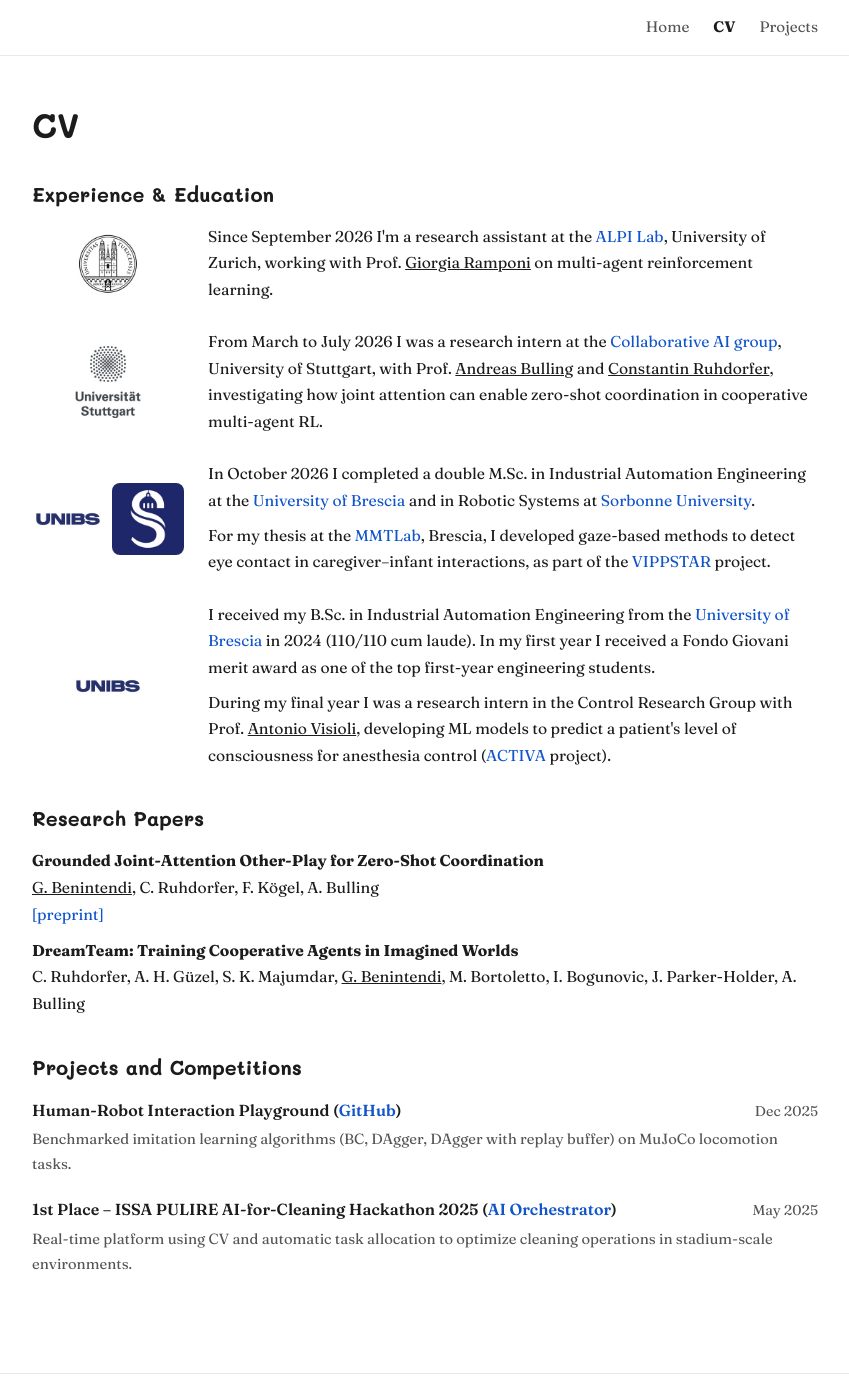
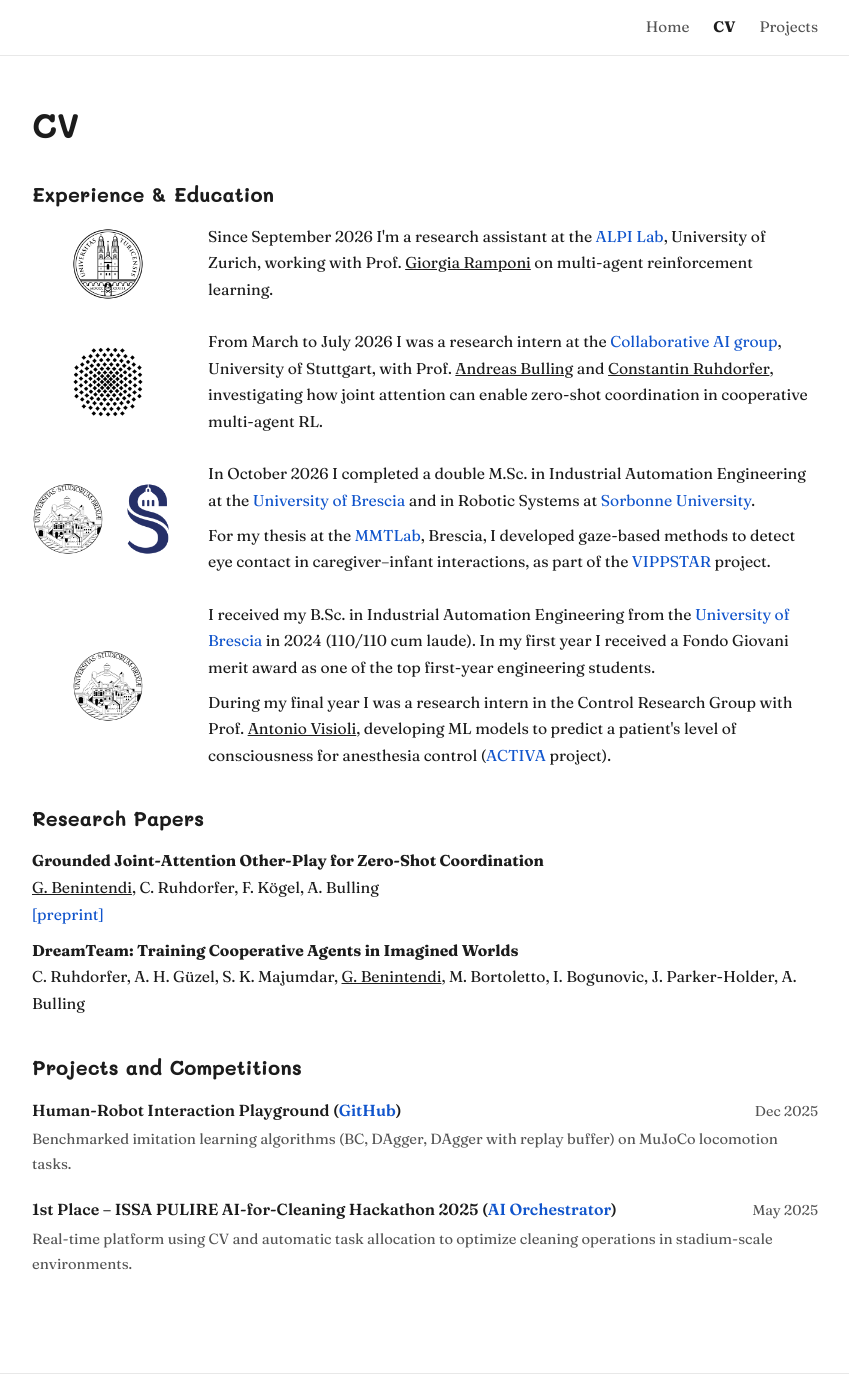
Before and after one commit to giuliabenintendi/giuliabenintendi.github.io, a Jekyll site: the page built from cv.html, in a window 1280 px wide and 1400 px high. Shown: the whole window, without its empty margins (215-1064 px from the left). Built offline with Jekyll 4.4.1, drawn with Linux system fonts in a browser that asks for light colours.

Commit message:
replace CV logos with matching HD emblems
Low-res 200px JPEGs mixed a wordmark, a filled square and small seals.
Use transparent 480px renders of each institution's emblem from Wikimedia
SVGs (UZH and Brescia seals, Stuttgart signet, Sorbonne S).

```diff
--- a/assets/css/style.css
+++ b/assets/css/style.css
@@ -352,7 +352,6 @@
   width: 72px;
   height: 72px;
   object-fit: contain;
-  border-radius: 8px;
 }
 
 .cv-text {
--- a/cv.html
+++ b/cv.html
@@ -11,7 +11,7 @@
 
 <div class="cv-item">
   <div class="cv-logos">
-    <img src="/assets/images/logos/uzh_logo.jpeg" alt="University of Zurich logo">
+    <img src="/assets/images/logos/uzh.png" alt="University of Zurich logo">
   </div>
   <div class="cv-text">
     <p>Since September 2026 I'm a research assistant at the <a href="https://www.ifi.uzh.ch/en/alpi.html" target="_blank">ALPI Lab</a>, University of Zurich, working with Prof. <a href="https://gioramponi.github.io/" target="_blank" class="person-link">Giorgia Ramponi</a> on multi-agent reinforcement learning.</p>
@@ -20,7 +20,7 @@
 
 <div class="cv-item">
   <div class="cv-logos">
-    <img src="/assets/images/logos/stuttgart_logo.jpeg" alt="University of Stuttgart logo">
+    <img src="/assets/images/logos/stuttgart.png" alt="University of Stuttgart logo">
   </div>
   <div class="cv-text">
     <p>From March to July 2026 I was a research intern at the <a href="https://www.collaborative-ai.org/" target="_blank">Collaborative AI group</a>, University of Stuttgart, with Prof. <a href="https://www.collaborative-ai.org/people/bulling/" target="_blank" class="person-link">Andreas Bulling</a> and <a href="https://www.collaborative-ai.org/people/ruhdorfer/" target="_blank" class="person-link">Constantin Ruhdorfer</a>, investigating how joint attention can enable zero-shot coordination in cooperative multi-agent RL.</p>
@@ -29,8 +29,8 @@
 
 <div class="cv-item">
   <div class="cv-logos">
-    <img src="/assets/images/logos/universita_degli_studi_di_brescia_logo.jpeg" alt="University of Brescia logo">
-    <img src="/assets/images/logos/sorbonne_universite_logo.jpeg" alt="Sorbonne University logo">
+    <img src="/assets/images/logos/brescia.png" alt="University of Brescia logo">
+    <img src="/assets/images/logos/sorbonne.png" alt="Sorbonne University logo">
   </div>
   <div class="cv-text">
     <p>In October 2026 I completed a double M.Sc. in Industrial Automation Engineering at the <a href="https://www.unibs.it" target="_blank">University of Brescia</a> and in Robotic Systems at <a href="https://www.sorbonne-universite.fr" target="_blank">Sorbonne University</a>.</p>
@@ -40,7 +40,7 @@
 
 <div class="cv-item">
   <div class="cv-logos">
-    <img src="/assets/images/logos/universita_degli_studi_di_brescia_logo.jpeg" alt="University of Brescia logo">
+    <img src="/assets/images/logos/brescia.png" alt="University of Brescia logo">
   </div>
   <div class="cv-text">
     <p>I received my B.Sc. in Industrial Automation Engineering from the <a href="https://www.unibs.it" target="_blank">University of Brescia</a> in 2024 (110/110 cum laude). In my first year I received a Fondo Giovani merit award as one of the top first-year engineering students.</p>
```
Also changed, not shown: assets/images/logos/brescia.png (added), assets/images/logos/sorbonne.png (added), assets/images/logos/sorbonne_universite_logo.jpeg (deleted), assets/images/logos/stuttgart.png (added), assets/images/logos/stuttgart_logo.jpeg (deleted), assets/images/logos/universita_degli_studi_di_brescia_logo.jpeg (deleted), assets/images/logos/uzh.png (added), assets/images/logos/uzh_logo.jpeg (deleted).
